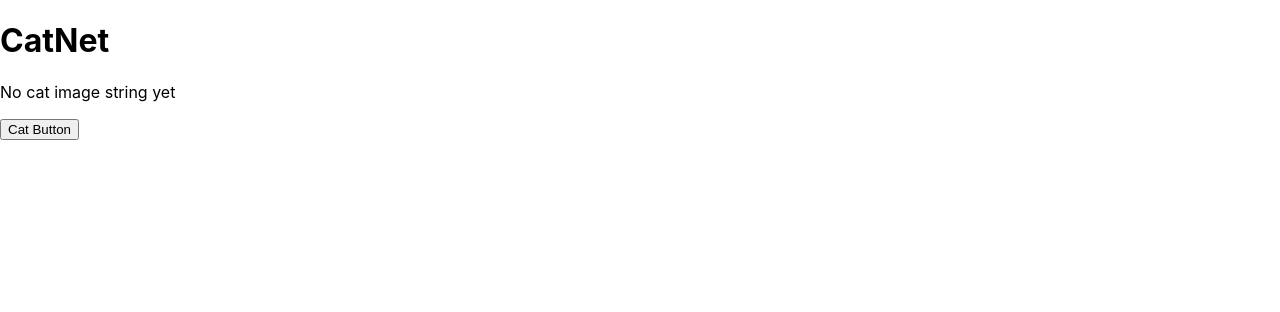
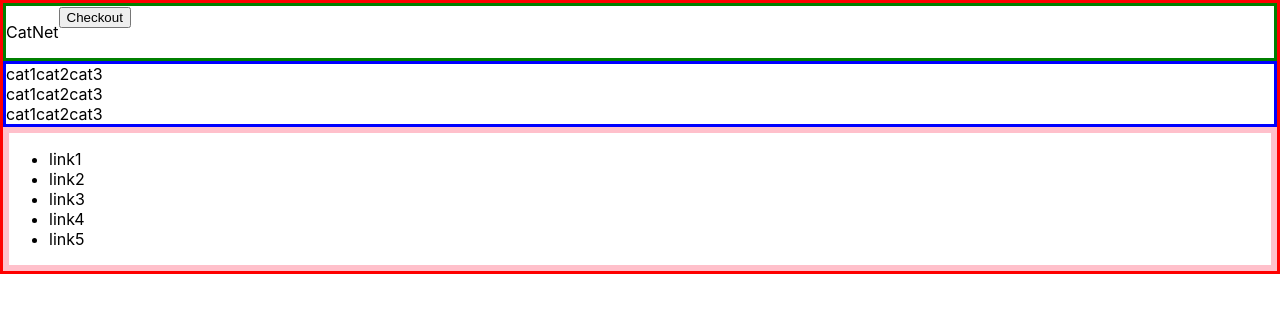
Before and after one commit to Cha-M/CatNet, a React (Create React App) app: page / in a window 1280 px wide. Shown: the top 312 px of the page. Built offline with nearby package versions, Linux system fonts and the light colour scheme; no server answers.

Commit message:
basic structure

```diff
--- a/src/App.js
+++ b/src/App.js
@@ -1,74 +1,105 @@
 import { useState, useEffect } from 'react';
-import logo from './logo.svg';
-
-
-// const collect = async () => {
-//   try {
-//     // const response = await fetch("https://api.adviceslip.com/advice");
-//     const randID = Math.floor(Math.random() * 60000);
-//     console.log("n", randID);
-//     const apiStr = "http://gutendex.com/books/" + randID + "?limit=10";
-//     // const response = await fetch("http://gutendex.com/books/84");
-//     const response = await fetch(apiStr);
-
 
 function App() {
 
-  const [catImageStr, setCatImageStr] = useState("");
-  const [catImageData, setCatImageData] = useState("");
+  const [cat, setCat] = useState([]);
+  const [basket, setBasket] = useState([]);
+  const [error, setError] = useState({
+    error: false,
+    message: ''
+  });
 
-  // const data = await response.json();
-  // // console.log(data);
-  // setBook(data);
+  const collectCats = async () => {
+    try {
+      const response = await fetch('https://api.thecatapi.com/v1/images/search');
+      const responseData = await response.json();
+      setCat(responseData[0]);
 
-  const collectCat = async () => {
-    try {
-      const catAPILink = "https://api.thecatapi.com/v1/images/search/";
-      const catResponse = await fetch(catAPILink);
-      const data = await catResponse.json();
-      setCatImageData(data[0]);
 
-      if (catImageData)
-      {
-        console.log("catImageData set as ", catImageData);
+      if (response.status !== 200) {
+        throw new Error("oops");
       }
-      else
-      {
-        console.log("!catImageData");
-      }
-      // console.log("catIData", catImageData);
-
-      if (catResponse.status !== 200) {
-        console.log("error !200");
-        console.log(catResponse.status);
-        throw new Error("Error");
-      }
-
-      const str1 = catImageData.url;
-      setCatImageStr(str1);
     } catch (error) {
-      console.log ("Error: ", error);
+      setError ({ error: true, message: error.message });
+      console.log(error)
     }
   }
 
-  useEffect(() => {
-    collectCat()
-  }, []);
+  useEffect(()=>{
+    collectCats();
+  }, [])
+
+  if (cat.length == 0) {
+    console.log("waiting for cats...")
+  }
+
+  console.log(cat)
 
   return (
-    <div>
-      <h1>
-        CatNet
-      </h1>
-      {
-        catImageStr ?
-          <img src = {catImageStr}></img> :
-          <p>No cat image string yet</p>
+    <div className="body-container">
+      <div className="navbar-container">
+        <NavBar />
+      </div>
+      <div className="cats-container">
+        <GetCats />
+      </div>
+      <div className="footer-container">
+        <Footer />
+      </div>
+    </div>
 
-      }
-      <button onClick={collectCat}>Cat Button</button>
-    </div>
   );
 }
 
+const NavBar = () => {
+  return (
+    <>
+      <p>CatNet</p>
+      <div className="checkout-button-container">
+        <button>Checkout</button>
+      </div>
+    </>
+  )
+}
+
+const GetCats = () => {
+  return (
+    <>
+    <div className="row1">
+      <div>cat1</div>
+      <div>cat2</div>
+      <div>cat3</div>
+    </div>
+    <div className="row2">
+      <div>cat1</div>
+      <div>cat2</div>
+      <div>cat3</div>
+    </div>
+    <div className="row3">
+      <div>cat1</div>
+      <div>cat2</div>
+      <div>cat3</div>
+    </div>
+    </>
+  )
+}
+
+const Footer = () => {
+  return (
+    <>
+    <div className="footer-container">
+      <div className="footer-links">
+        <ul>
+          <li>link1</li>
+          <li>link2</li>
+          <li>link3</li>
+          <li>link4</li>
+          <li>link5</li>
+        </ul>
+      </div>
+    </div>
+    </>
+  )
+}
+
 export default App;
--- a/src/index.css
+++ b/src/index.css
@@ -11,3 +11,40 @@ code {
   font-family: source-code-pro, Menlo, Monaco, Consolas, 'Courier New',
     monospace;
 }
+
+.body-container {
+  border: red solid 3px;
+  display: flex;
+  flex-direction: column;
+}
+
+.navbar-container {
+  border: green solid 3px;
+  display: flex;
+
+}
+
+.checkout-button-container {
+  justify-self: flex-end;
+}
+
+.cats-container {
+  border: blue solid 3px;
+  display: flex;
+  flex-direction: column;
+}
+
+.row1 {
+  display: flex;
+}
+.row2 {
+  display: flex;
+}
+.row3 {
+  display: flex;
+}
+
+.footer-container {
+  border: pink solid 3px;
+
+}
```
